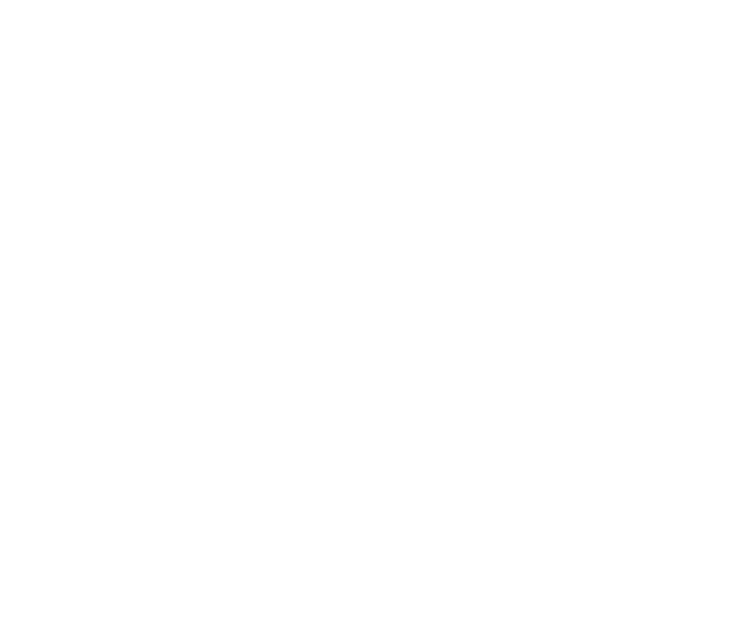
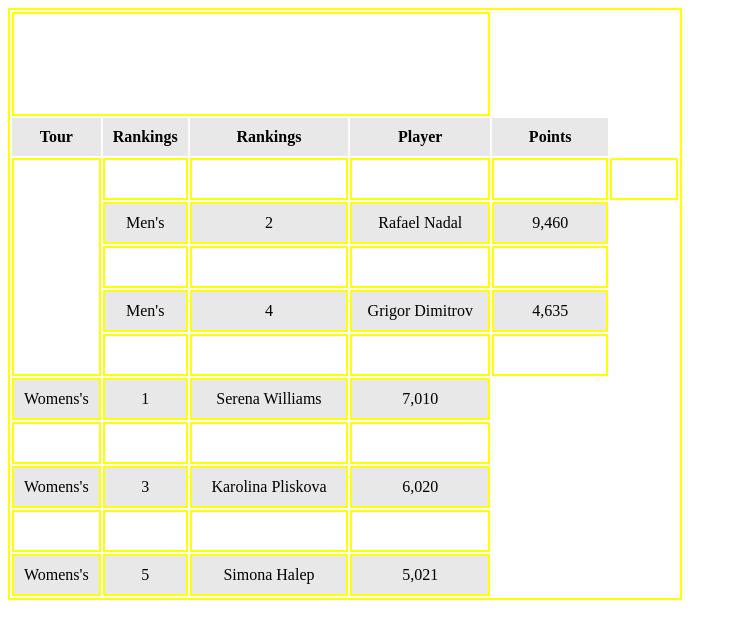
Before and after one commit to recepsen2169/tables, a plain HTML site: page index.html in a window 1280 px wide. Shown: the whole page, without its empty margins (0-737 px from the left). Drawn offline with Linux system fonts and the light colour scheme.

Commit message:
I am tabled

```diff
--- a/index.html
+++ b/index.html
@@ -1,5 +1,6 @@
 <!DOCTYPE html>
 <html lang="en">
+
 <head>
   <meta charset="UTF-8">
   <meta http-equiv="X-UA-Compatible" content="IE=edge">
@@ -7,16 +8,28 @@
   <title>Document</title>
   <link rel="stylesheet" href="styles.css">
 </head>
+
 <body>
 
   <table>
     <tr>
-  <td><h1>Tennis Rankings</h1></td>
 
-
-
-</table>Mens</td>
-<td>1</td><td></td>
+      <td colspan="4">
+        <h1>Tennis Rankings</h1>
+        </th>
+    </tr>
+    <tr>
+      <th>Tour</th>
+      <th>Rankings</th>
+      <th>Rankings</th>
+      <th>Player</th>
+      <th>Points</th>
+    </tr>
+    <tr>
+      <td rowspan="5"></td>
+      <td>Mens</td>
+      <td>1</td>
+      <td></td>
       <td>Roger Federer</td>
       <td>10,000</td>
 
@@ -98,3 +111,4 @@
 
 
   </table>
+</body>
--- a/styles.css
+++ b/styles.css
@@ -4,3 +4,18 @@ body{
     background-attachment: fixed;
     color:white;
 }
+
+table, td {
+border: 2px yellow solid
+}
+
+th,  td {
+padding:10px;
+text-align: center;
+
+}
+
+tr:nth-child(even){
+background-color: #e8e8e8;
+color: black;
+}
```
Lines whose indentation alone changed are shown as unchanged.
